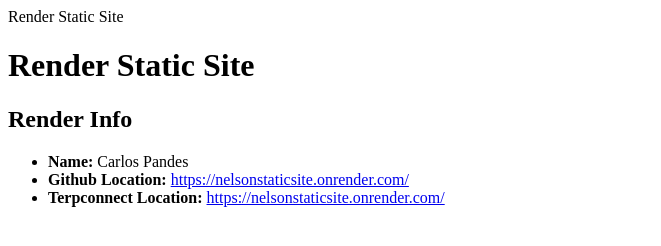
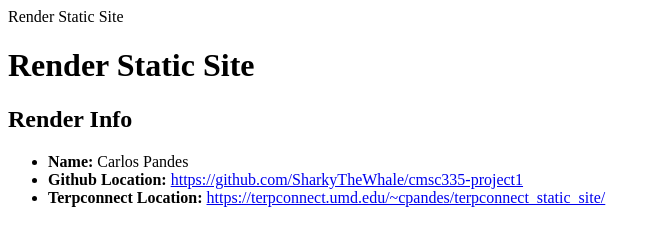
Before and after one commit to SharkyTheWhale/cmsc335-project1, a plain HTML site: page index.html in a window 1280 px wide. Shown: the whole page, without its empty margins (0-661 px from the left). Drawn offline with Linux system fonts and the light colour scheme.

Commit message:
changed links

```diff
--- a/index.html
+++ b/index.html
@@ -14,8 +14,8 @@
   <h2>Render Info</h2>
   <ul>
 		  <li><strong>Name: </strong>Carlos Pandes</li>
-		  <li><strong>Github Location: </strong><a href="https://nelsonstaticsite.onrender.com/">https://nelsonstaticsite.onrender.com/</a></li>
-          <li><strong>Terpconnect Location: </strong><a href="https://nelsonstaticsite.onrender.com/">https://nelsonstaticsite.onrender.com/</a></li>
+		  <li><strong>Github Location: </strong><a href="https://github.com/SharkyTheWhale/cmsc335-project1">https://github.com/SharkyTheWhale/cmsc335-project1</a></li>
+          <li><strong>Terpconnect Location: </strong><a href="https://terpconnect.umd.edu/~cpandes/terpconnect_static_site/">https://terpconnect.umd.edu/~cpandes/terpconnect_static_site/</a></li>
   </ul>
 </body>
 
```
